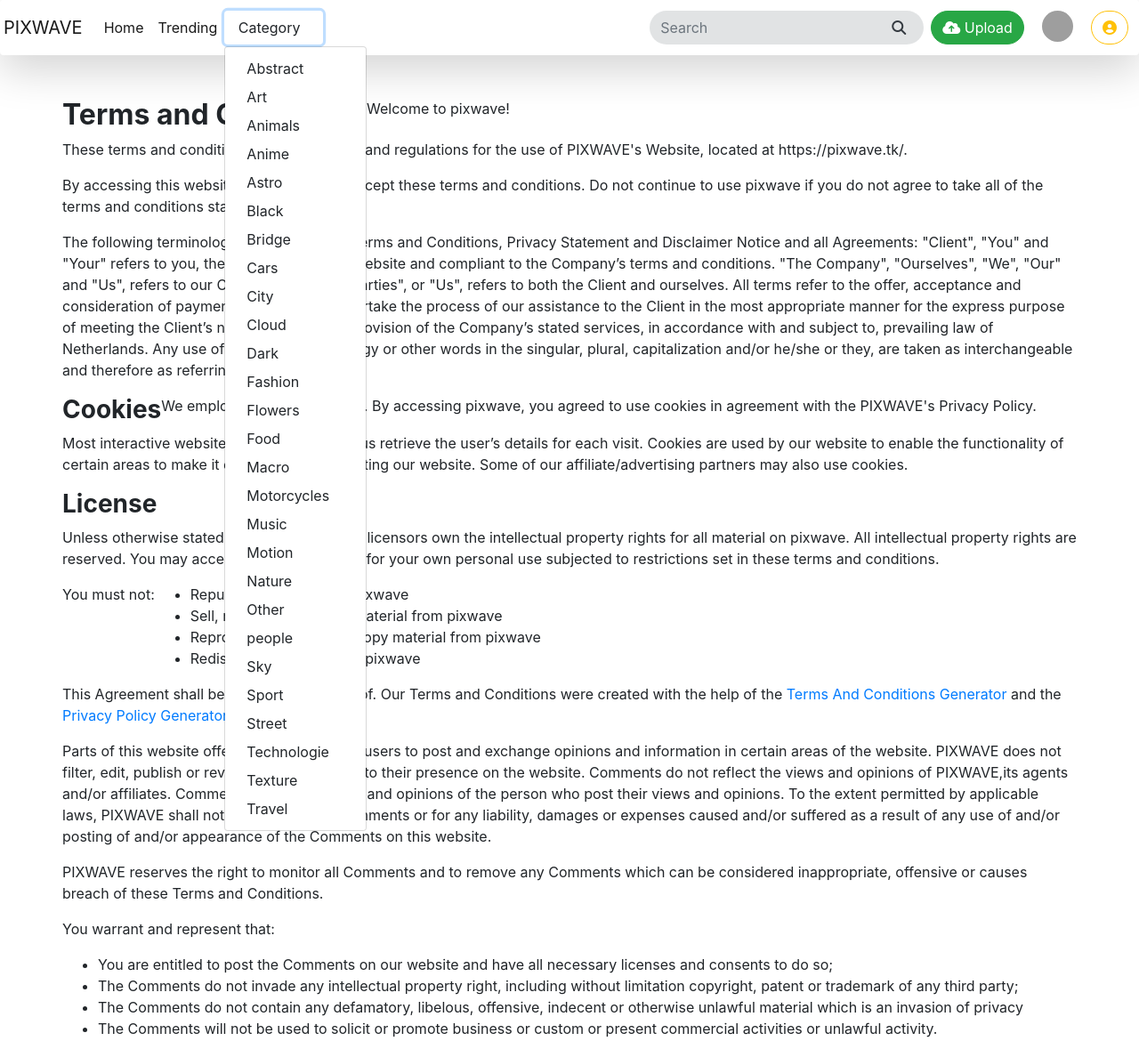
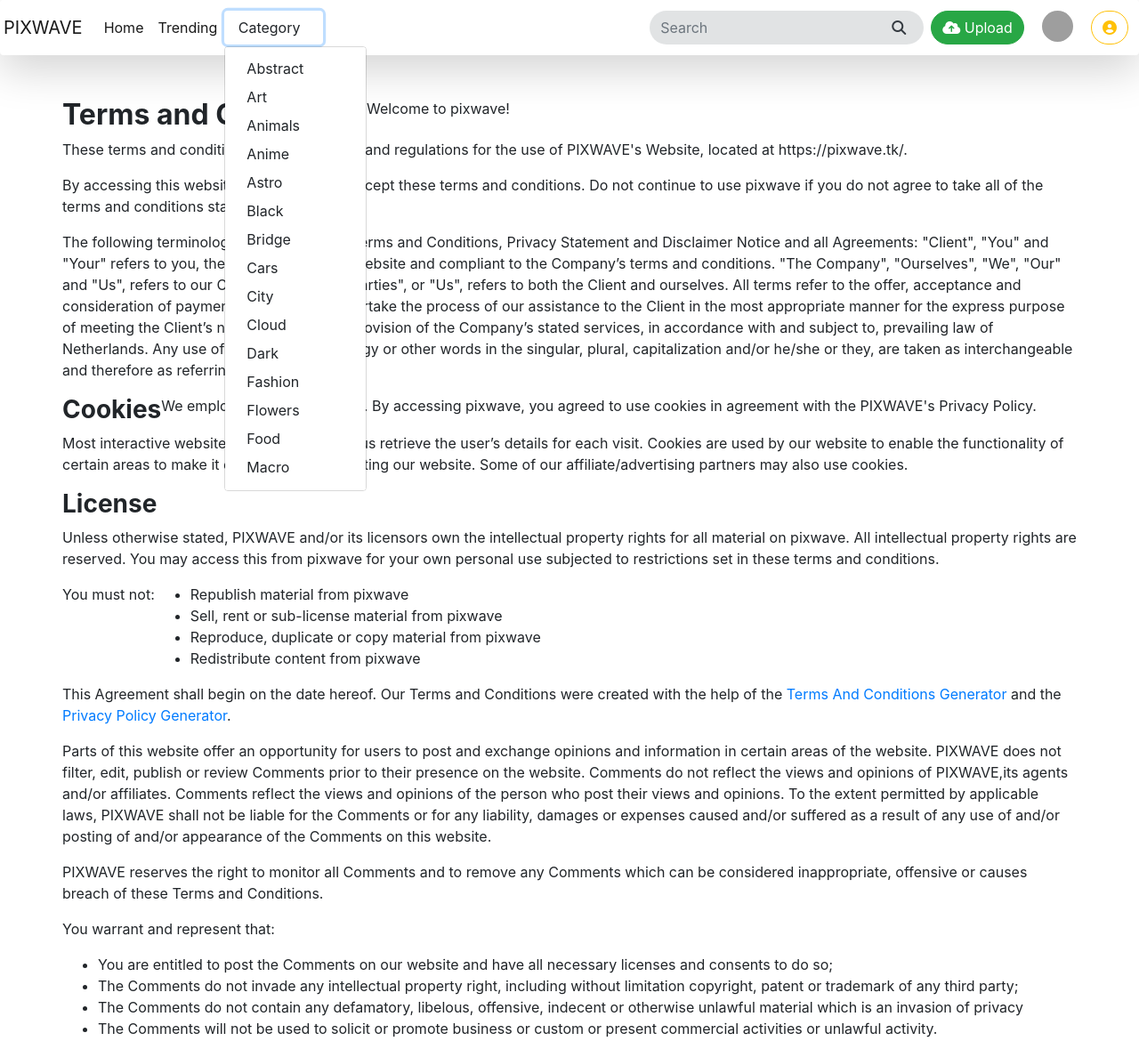
Before and after one commit to thesurajdas/imagex, a PHP site: page /imagez/pages/aboutus.html in a window 1280 px wide, after a click on "Category". Shown: the top 1170 px of the page at 89% size. Run offline with PHP 8.4, Linux system fonts and the light colour scheme; some libraries are stand-ins or nearby versions; grey boxes are pictures that could not be loaded.

Commit message:
commit fixed dropdown

```diff
--- a/css/aboutus.css
+++ b/css/aboutus.css
@@ -10,6 +10,12 @@
 
 .bt{
     border-radius: 1.25rem;
+}
+
+.scrollable-menu {
+    height: auto;
+    max-height: 500px;
+    overflow-x: hidden;
 }
 
 .social-icons img{
--- a/css/allimg.css
+++ b/css/allimg.css
@@ -153,3 +153,9 @@
 .inm .il:hover{
     color: rgba(235, 228, 228, 0.842);
 }
+
+.scrollable-menu {
+    height: auto;
+    max-height: 500px;
+    overflow-x: hidden;
+}
--- a/css/contactus.css
+++ b/css/contactus.css
@@ -50,3 +50,9 @@
 .form-control{
     border-radius: 1.25rem;
 }
+
+.scrollable-menu {
+    height: auto;
+    max-height: 500px;
+    overflow-x: hidden;
+}
--- a/css/editprofile.css
+++ b/css/editprofile.css
@@ -65,3 +65,9 @@
     padding-top: 30px;
     padding-bottom: 30px;
 }
+
+.scrollable-menu {
+    height: auto;
+    max-height: 500px;
+    overflow-x: hidden;
+}
--- a/css/fullimg.css
+++ b/css/fullimg.css
@@ -165,3 +165,9 @@
 .inm .il:hover{
     color: rgba(235, 228, 228, 0.842);
 }
+
+.scrollable-menu {
+    height: auto;
+    max-height: 500px;
+    overflow-x: hidden;
+}
--- a/css/profile.css
+++ b/css/profile.css
@@ -280,3 +280,9 @@
 .inm .il:hover{
     color: rgba(235, 228, 228, 0.842);
 }
+
+.scrollable-menu {
+    height: auto;
+    max-height: 500px;
+    overflow-x: hidden;
+}
--- a/css/trendings.css
+++ b/css/trendings.css
@@ -148,3 +148,9 @@
 .inm .il:hover{
     color: rgba(235, 228, 228, 0.842);
 }
+
+.scrollable-menu {
+    height: auto;
+    max-height: 500px;
+    overflow-x: hidden;
+}
--- a/css/upload.css
+++ b/css/upload.css
@@ -43,3 +43,9 @@
 .bt{
   border-radius: 1.25rem;
 }
+
+.scrollable-menu {
+  height: auto;
+  max-height: 500px;
+  overflow-x: hidden;
+}
--- a/css/uploaders.css
+++ b/css/uploaders.css
@@ -21,3 +21,9 @@
 footer{
     margin-top: 30px;
 }
+
+.scrollable-menu {
+    height: auto;
+    max-height: 500px;
+    overflow-x: hidden;
+}
--- a/css/usruploadimg.css
+++ b/css/usruploadimg.css
@@ -164,3 +164,9 @@
 .inm .il:hover{
     color: rgba(235, 228, 228, 0.842);
 }
+
+.scrollable-menu {
+    height: auto;
+    max-height: 500px;
+    overflow-x: hidden;
+}
```
